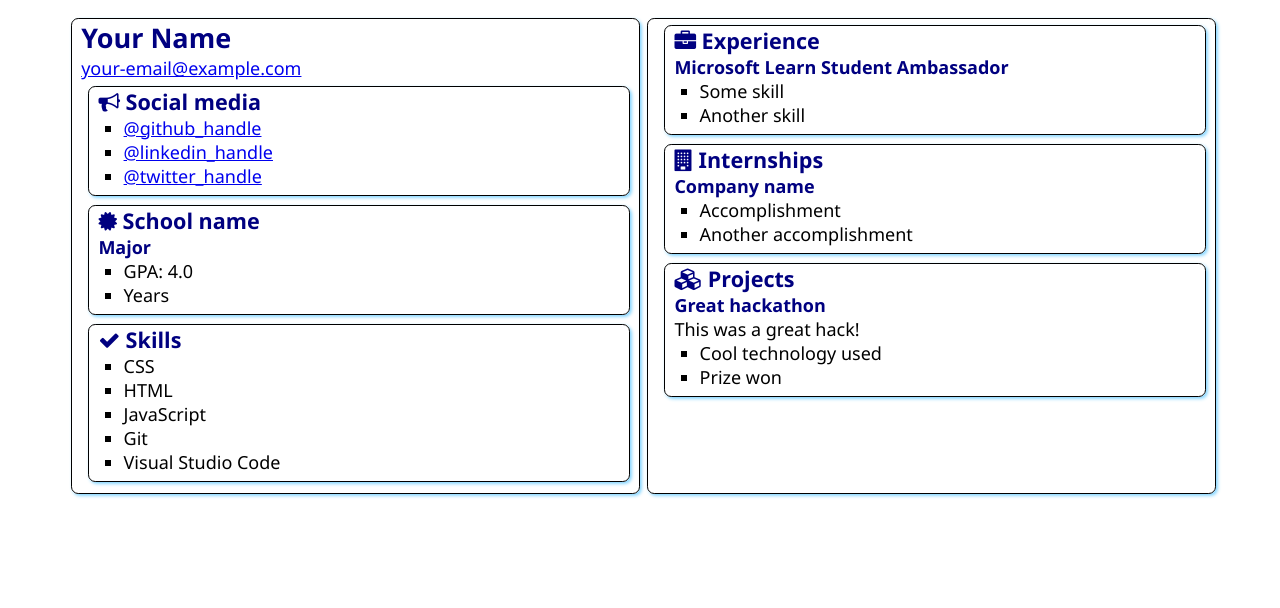
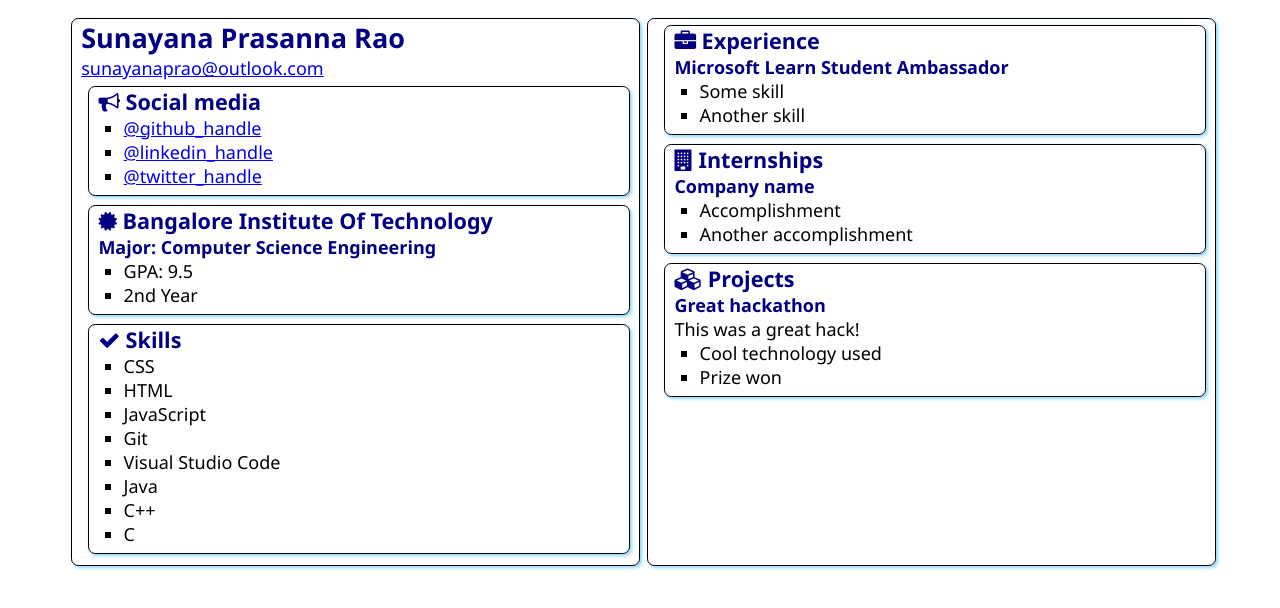
Before and after one commit to sunayana-01/SATechnicalOnboarding, a plain HTML site: page src/index.html in a window 1280 px wide. Drawn offline with Linux system fonts and the light colour scheme.

Commit message:
Update index.html
Added name and social medial handles.

```diff
--- a/src/index.html
+++ b/src/index.html
@@ -12,8 +12,8 @@
 <body>
     <main>
         <article class="box">
-            <h1>Your Name</h1>
-            <div><a href="mailto:your.email@example.com">your-email@example.com</a></div>
+            <h1>Sunayana Prasanna Rao</h1>
+            <div><a href="mailto:sunayanaprao@outlook.com">sunayanaprao@outlook.com</a></div>
 
             <section class="box">
                 <h2>
@@ -21,9 +21,9 @@
                     Social media
                 </h2>
                 <ul>
-                    <li><a href="https://github.com/<handle>">@github_handle</a></li>
-                    <li><a href="https://linkedin.com/in/<handle>">@linkedin_handle</a></li>
-                    <li><a href="https://twitter.com/<handle>">@twitter_handle</a></li>
+                    <li><a href="https://github.com/sunayana-01">@github_handle</a></li>
+                    <li><a href="https://linkedin.com/in/sunayana-rao-4274531b9/">@linkedin_handle</a></li>
+                    <li><a href="https://twitter.com/heyoitsmee01">@twitter_handle</a></li>
                 </ul>
             </section>
 
@@ -31,12 +31,12 @@
                 <div class="education">
                     <h2>
                         <i class="fa fa-certificate" aria-hidden="true"></i>
-                        School name
+                        Bangalore Institute Of Technology
                     </h2>
-                    <h3>Major</h3>
+                    <h3>Major: Computer Science Engineering</h3>
                     <ul>
-                        <li>GPA: 4.0</li>
-                        <li>Years</li>
+                        <li>GPA: 9.5</li>
+                        <li>2nd Year</li>
                     </ul>
                 </div>
             </section>
@@ -52,6 +52,9 @@
                     <li>JavaScript</li>
                     <li>Git</li>
                     <li>Visual Studio Code</li>
+                    <li>Java</li>
+                    <li>C++</li>
+                    <li>C</li>
                 </ul>
             </section>
         </article>
```
